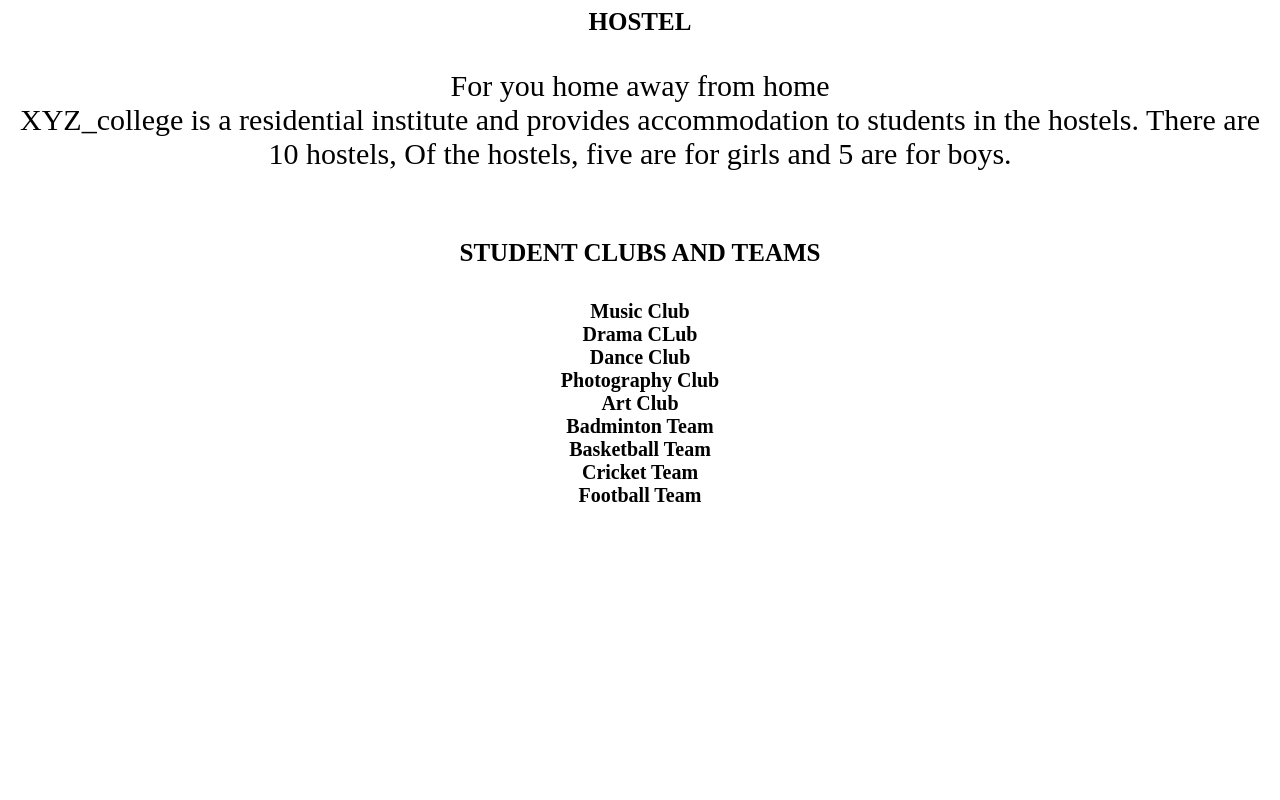
After one commit to nandikat/college_webapp, a Django app: page /home/campus.html in a window 1280 px wide. The commit adds this page. Run offline with Django 3.2, Linux system fonts and the light colour scheme.

Commit message:
more static pages

```diff
--- a/college_webapp/urls.py
+++ b/college_webapp/urls.py
@@ -30,7 +30,8 @@ urlpatterns = [
     path('home/fees.html',views.fee),
     path('home/attendance.html',views.attendance),
     path('home/tutor.html',views.tutor),
-     path('home/contact.html',views.contact)
+    path('home/contact.html',views.contact),
+    path('home/campus.html',views.campus)
 
     #path('home/student_login.html',views.student_log),
     #path('home/student_login_top.html',views.student_login_top),
--- a/main_page/views.py
+++ b/main_page/views.py
@@ -254,3 +254,7 @@ def tutor(request):
 def contact(request):
 
     return render(request,'contact.html')
+
+def campus(request):
+
+    return render(request,'campus.html')
--- /dev/null
+++ b/templates/campus.html
@@ -0,0 +1,42 @@
+<html>
+<head>
+<title>CAMPUS</title>
+<style>
+
+p{
+	font-size: 30px
+}
+
+b{
+	font-size: 20px;
+	font-family:Gabriola;
+}
+h4{
+font-size: 25px
+
+}
+
+</style>
+</head>
+<body>
+<center>
+<h4> HOSTEL </h4>
+<p style="font-family:Gabriola;"> For you home away from home
+<br>
+XYZ_college is a residential institute and provides accommodation to students in the hostels. There are 10 hostels,  Of the hostels, five are for girls and 5 are for boys.
+<br><br> </p>
+<h4> STUDENT CLUBS AND TEAMS </h4>
+<b>
+Music Club<br>
+Drama CLub<br>
+Dance Club<br>
+Photography Club<br>
+Art Club<br>
+Badminton Team<br>
+Basketball Team<br>
+Cricket Team<br>
+Football Team<br>
+</b>
+</center>
+</body>
+</html>
```
Also changed, not shown: templates/about.txt (deleted, +0 -10 lines), templates/home.html (+18 -0 lines).
